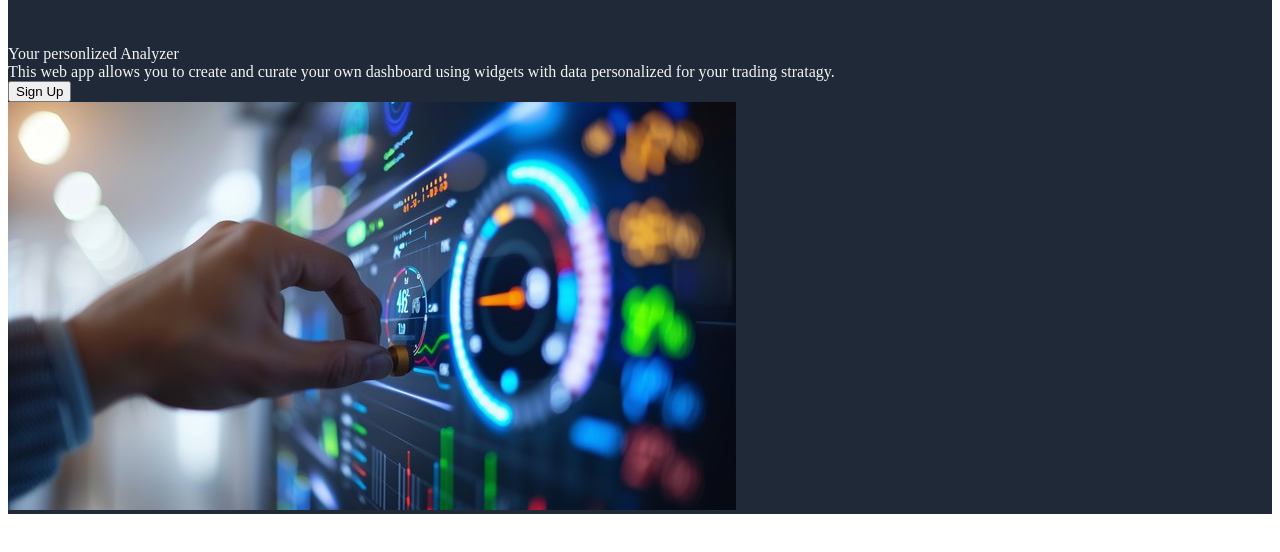
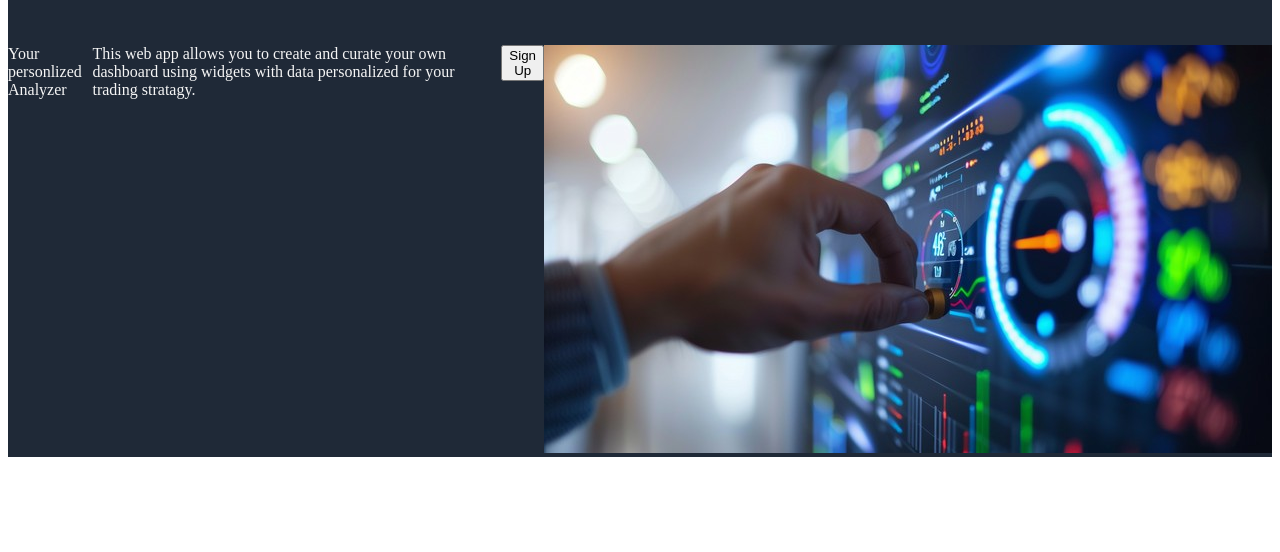
Before and after one commit to EthanDCR/landing-page, a plain HTML site: page index.html in a window 1280 px wide. Shown: the part 96-648 px from the top of the page. Drawn offline with Linux system fonts and the light colour scheme.

Commit message:
quick update to seperate the text and image to opposite sides of the screen in the first section.

```diff
--- a/style.css
+++ b/style.css
@@ -23,4 +23,17 @@
     align-items: center;
 }
 
-.container2
+.container2 {
+    display: flex;
+    justify-content: space-between;
+    align-items: flex-start;
+}
+
+.headerleft2 {
+    display: flex;
+    flex-direction: column;
+}
+
+.headerright2 {
+    flex: 0 0 50px;
+}
```
Also changed, not shown: index.html (+2 -1 lines).
